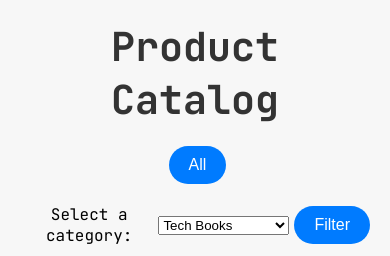
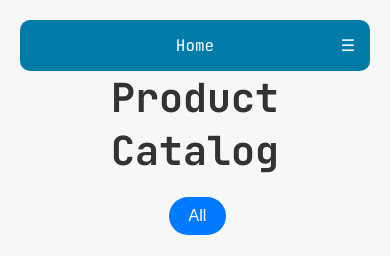
Before and after one commit to ReDxDaGer/web-library, a Flask app: page / in a window 390 px wide. Shown: the top 256 px of the page. Run offline with Flask 3, Linux system fonts and the light colour scheme.

Commit message:
Added the Responsive navbar

```diff
--- a/templates/index.html
+++ b/templates/index.html
@@ -4,9 +4,35 @@
     <meta charset="UTF-8">
     <meta name="viewport" content="width=device-width, initial-scale=1.0">
     <title>My Flask App</title>
+    <link rel="stylesheet" href="{{ url_for('static', filename='css/navbar.css') }}">
     <link rel="stylesheet" href="{{ url_for('static', filename='css/style.css') }}">
+    <link rel="stylesheet" href="https://cdnjs.cloudflare.com/ajax/libs/font-awesome/4.7.0/css/font-awesome.min.css">
 </head>
 <body>
+
+    <!-- Navbarr -->
+    <nav>
+        <ul class="navbar">
+          <ul class="nav-left">
+            <li class="active"><a href="#">Home</a></li>
+            <li class="hide main"><a href="#">Services</a></li>
+            <li class="hide main"><a href="#">Contact</a></li>
+            <li class="dropbtn hide main">
+                <span class="hide main">Products  <i class="fa fa-caret-down"></i></span>
+                <ul class="dropdown hide">
+                <li><a href="#">Link 1</a></li>
+                <li><a href="#">Link 2</a></li>
+                <li><a href="#">Link 3</a></li>
+                </ul>
+            </li>
+        </ul>
+        <ul class="nav-right">
+            <li class="mobile-menu" onclick="mobMenu()"><a href="#">&#9776;</a></li>
+        </ul>
+        </ul>
+    </nav>
+
+    <div class="container">
         <h1>Product Catalog</h1>
         <form action="/" method="GET">
             <input type="hidden" name="category" value="all">
@@ -35,5 +61,9 @@
             </li>
             {% endfor %}
         </ul>
+        <button onclick="toggleDarkMode()">Toggle Dark Mode</button>
+    </div>
+
+    <script src="{{ url_for('static', filename='js/script.js') }}"></script>
 </body>
 </html>
```
Lines whose indentation alone changed are shown as unchanged.
